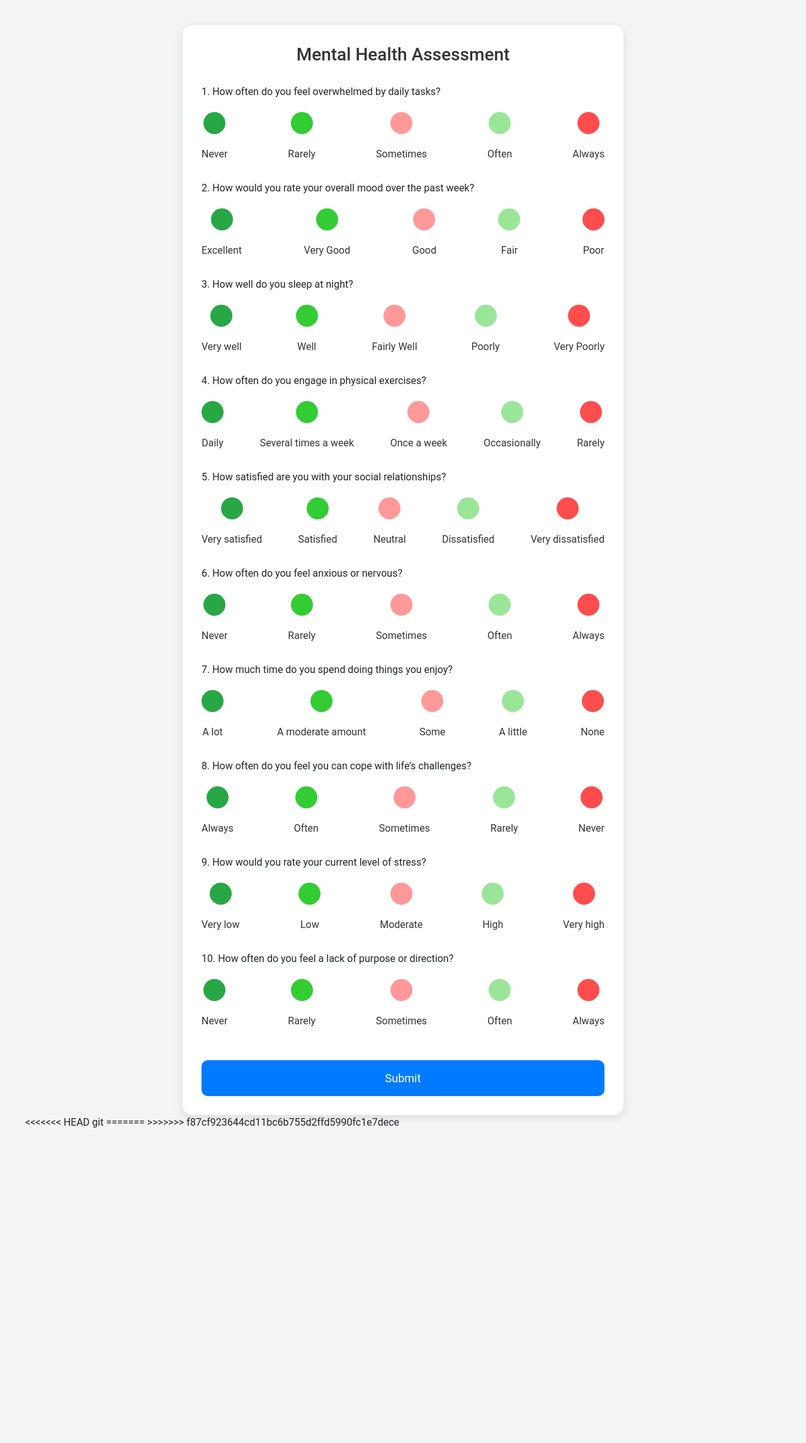
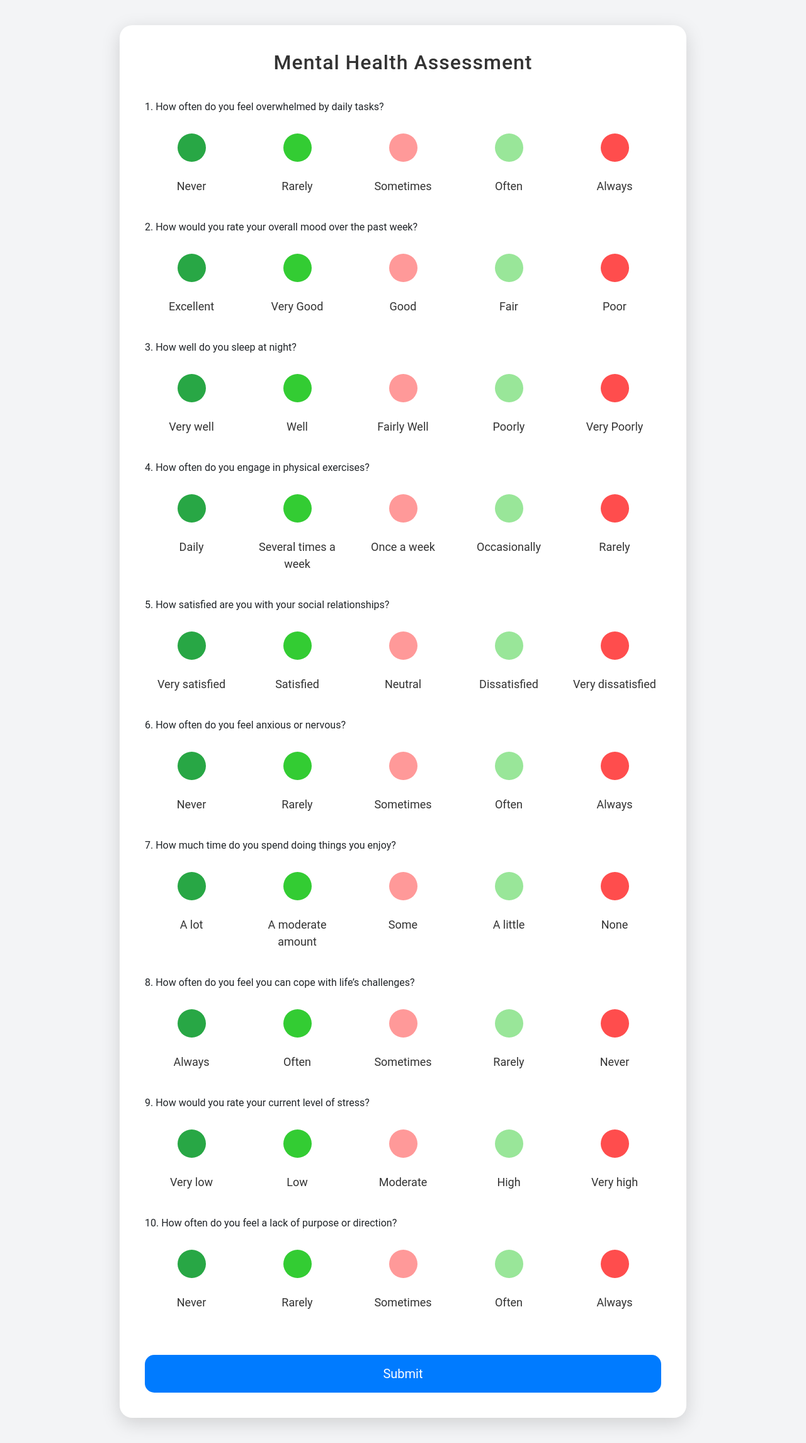
Before and after one commit to SaraDarwazeh/Bunyan_therapy, a Django app: page / in a window 1280 px wide. Shown: the whole page at 63% size. Before the commit the page ends 1791 px from the top, so only its background shows below. Run offline with Django 5.2, Linux system fonts and the light colour scheme; data comes from the database, SQL or seed files in the repository; some libraries are stand-ins or nearby versions.

Commit message:
updated index.html

```diff
--- a/BunyanApp/templates/index.html
+++ b/BunyanApp/templates/index.html
@@ -20,30 +20,43 @@
     }
 
     .quiz-container {
-      max-width: 700px;
+      max-width: 900px;
       margin: auto;
       background: white;
-      padding: 30px;
-      border-radius: 15px;
-      box-shadow: 0 4px 15px rgba(0, 0, 0, 0.1);
+      padding: 40px;
+      border-radius: 20px;
+      box-shadow: 0 8px 30px rgba(0, 0, 0, 0.15);
+      animation: fadeInUp 1s ease-out;
+    }
+
+    @keyframes fadeInUp {
+      from {
+        opacity: 0;
+        transform: translateY(30px);
+      }
+      to {
+        opacity: 1;
+        transform: translateY(0);
+      }
     }
 
     h1 {
       text-align: center;
       color: #333;
-      font-size: 28px;
-      margin-bottom: 30px;
+      font-size: 32px;
+      margin-bottom: 40px;
+      letter-spacing: 1px;
     }
 
     .question {
-      margin-bottom: 30px;
+      margin-bottom: 40px;
     }
 
     .options {
-      display: flex;
-      justify-content: space-between;
-      align-items: center;
-      margin-top: 20px;
+      display: grid;
+      grid-template-columns: repeat(5, 1fr);
+      gap: 20px;
+      margin-top: 30px;
     }
 
     .option {
@@ -51,12 +64,14 @@
       flex-direction: column;
       align-items: center;
       cursor: pointer;
-      transition: transform 1s ease;
       position: relative;
+      transition: transform 0.3s ease, background-color 0.3s ease;
     }
 
     .option:hover {
-      transform: scale(1.1);
+      transform: scale(1.05);
+      background-color: #f1f1f1;
+      border-radius: 10px;
     }
 
     .option input[type="radio"] {
@@ -64,14 +79,14 @@
     }
 
     .circle {
-      width: 35px;
-      height: 35px;
+      width: 45px;
+      height: 45px;
       border-radius: 50%;
       border: 3px solid transparent;
       display: inline-block;
-      margin-bottom: 10px;
+      margin-bottom: 15px;
       position: relative;
-      transition: background 1s, transform 1s;
+      transition: background 0.2s ease, transform 0.2s ease;
     }
 
     .circle-left {
@@ -95,7 +110,9 @@
     }
 
     .option input[type="radio"]:checked + .circle {
-      background-color: transparent;
+      background-color: #f3f3f3;
+      border-color: #007bff;
+      transform: scale(1.1);
     }
 
     .option input[type="radio"]:checked + .circle::after {
@@ -103,16 +120,17 @@
       position: absolute;
       top: 50%;
       left: 50%;
-      width: 80%;
-      height: 80%;
+      width: 70%;
+      height: 70%;
       background: currentColor;
       border-radius: 50%;
       transform: translate(-50%, -50%);
+      transition: none; /* Instant appearance of the black dot */
     }
 
     .text {
       color: #333;
-      font-size: 16px;
+      font-size: 18px;
       text-align: center;
       margin-top: 10px;
     }
@@ -122,16 +140,23 @@
       padding: 15px;
       background-color: #007bff;
       border: none;
-      border-radius: 10px;
+      border-radius: 15px;
       color: white;
-      font-size: 18px;
+      font-size: 20px;
       cursor: pointer;
-      transition: background 0.3s;
-      margin-top: 20px;
+      transition: background 0.3s, box-shadow 0.3s;
+      margin-top: 30px;
     }
 
     button:hover {
       background-color: #0056b3;
+      box-shadow: 0 6px 20px rgba(0, 123, 255, 0.4);
+    }
+
+    button:active {
+      background-color: #004299;
+      transform: translateY(2px);
+      box-shadow: 0 4px 15px rgba(0, 123, 255, 0.4);
     }
   </style>
 </head>
@@ -164,9 +189,4 @@
     </form>
   </div>
 </body>
-
 </html>
-<<<<<<< HEAD
-git
-=======
->>>>>>> f87cf923644cd11bc6b755d2ffd5990fc1e7dece
```
